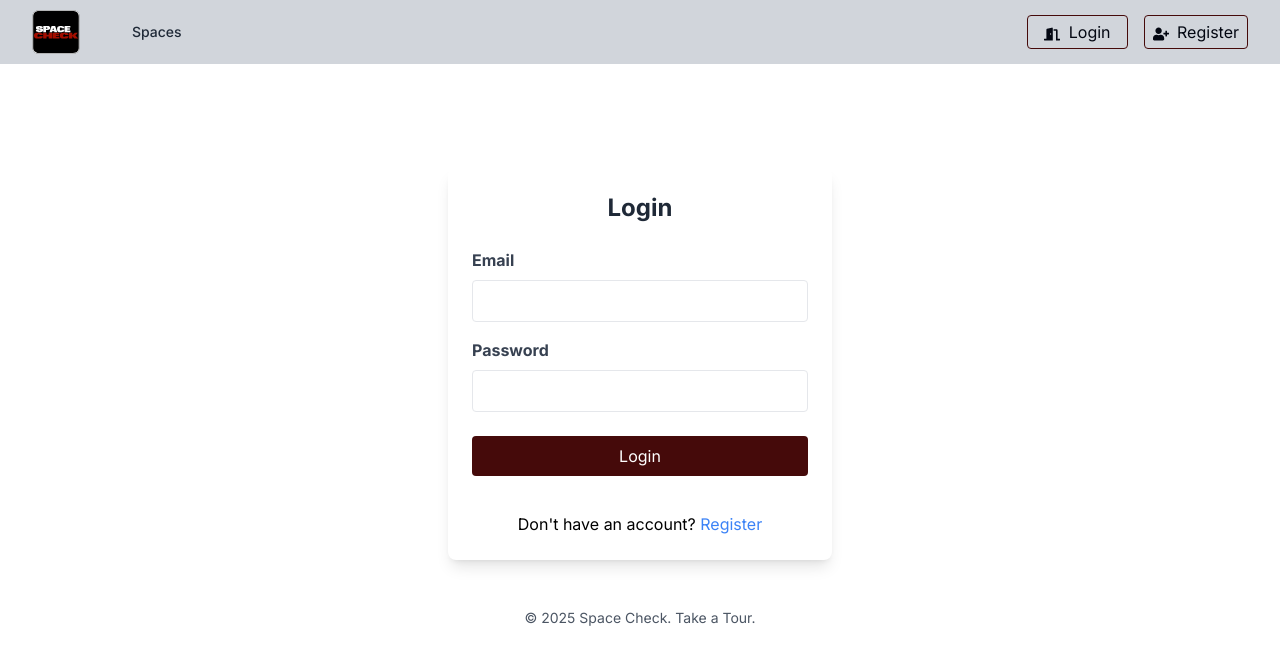
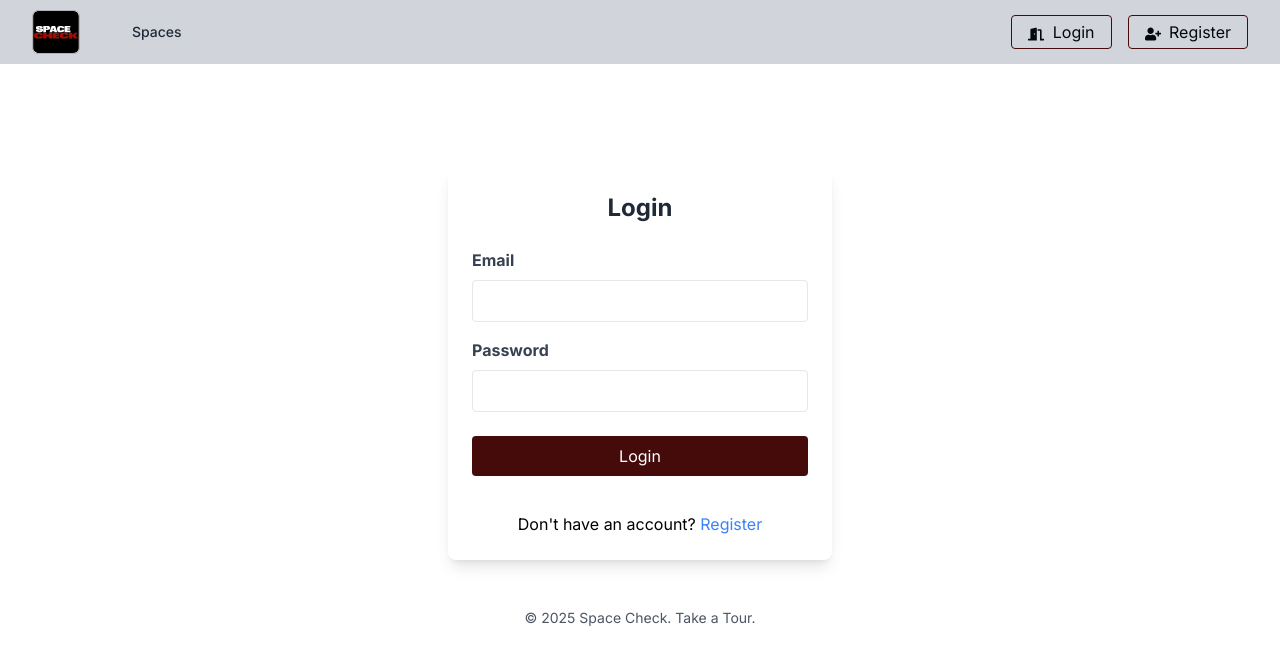
Before and after one commit to ugwe/Spacecheck, a Next.js app: page /login in a window 1280 px wide. Shown: the top 662 px of the page. Built offline with nearby package versions, Linux system fonts and the light colour scheme; no server answers.

Commit message:
Update Header.jsx
register button

```diff
--- a/components/Header.jsx
+++ b/components/Header.jsx
@@ -87,7 +87,7 @@ const Header = () => {
                     <FaDoorOpen className='inline mr-1' /> Login
                     </Link>
                     <Link href="/register"
-                      className="ml-4 text-gray-950 hover:text-gray-50 border border-red-950 hover:bg-red-950 hover:font-bold hover:text-white px-2 py-1 rounded w-full sm:w-auto text-center">
+                      className="ml-4 text-gray-950 hover:text-gray-50 border border-red-950 hover:bg-red-950 hover:font-bold hover:text-white px-4 py-1 rounded w-full sm:w-auto text-center">
 
                     <FaUserPlus className='inline mr-1' /> Register
                     </Link>
```
